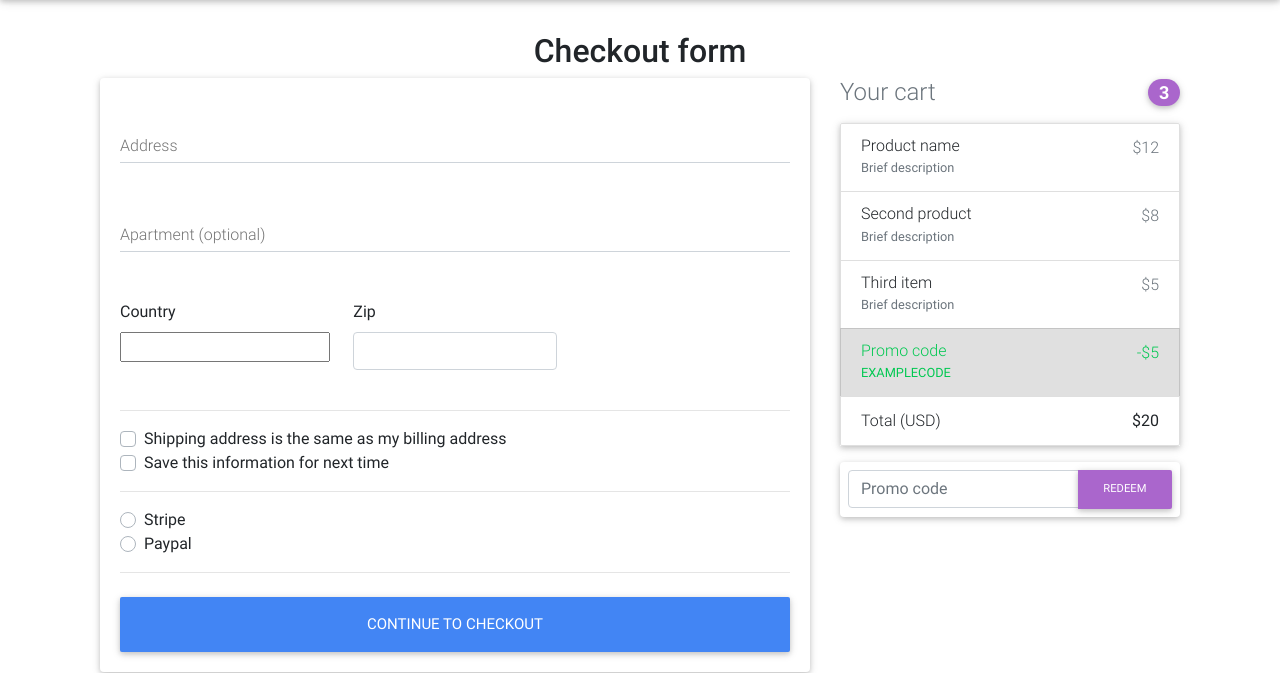
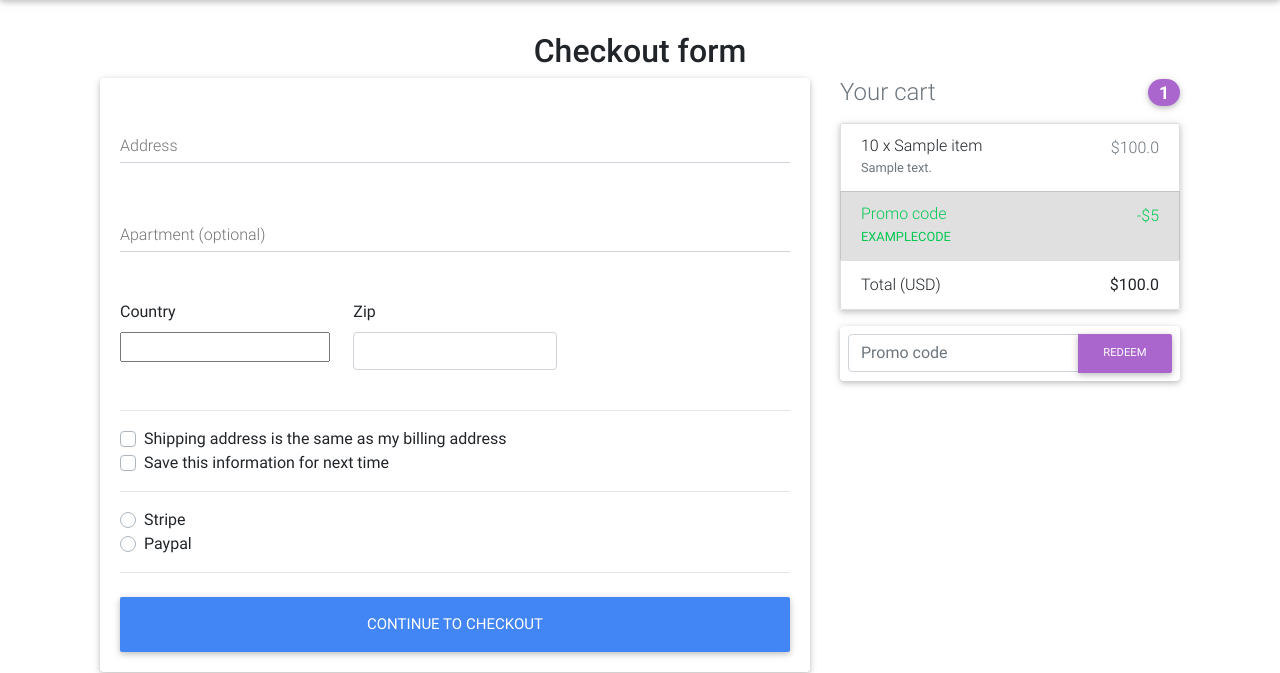
Before and after one commit to amin72/ecommerce_django, a Django app: template templates/checkout.html in a window 1280 px wide. Shown: the part 64-737 px from the top of the page. Run offline with Django 3.2, Linux system fonts and the light colour scheme; the template is opened without the code that fills it: values that come from a table or form of the project are taken from there, others are empty; tables that the repository leaves empty hold one stand-in row (values such as "Sample post"); parts of the project's set-up code (start-up, migrations or seed data) failed here and were passed over; some libraries are stand-ins or nearby versions.

Commit message:
add order to context in CheckoutView. and show items data in checkout.html

```diff
--- a/core/views.py
+++ b/core/views.py
@@ -136,9 +136,11 @@ class CheckoutView(View):
     def get(self, request, *args, **kwargs):
         # form
         form = CheckoutForm()
+        order = Order.objects.get(user=request.user, ordered=False)
 
         context = {
-            'form': form
+            'form': form,
+            'order': order,
         }
         return render(request, 'checkout.html', context)
 
--- a/templates/checkout.html
+++ b/templates/checkout.html
@@ -104,32 +104,25 @@
                 <!-- Heading -->
                 <h4 class="d-flex justify-content-between align-items-center mb-3">
                     <span class="text-muted">Your cart</span>
-                    <span class="badge badge-secondary badge-pill">3</span>
+                    <span class="badge badge-secondary badge-pill">
+                        {{ order.items.count }}
+                    </span>
                 </h4>
 
                 <!-- Cart -->
                 <ul class="list-group mb-3 z-depth-1">
-                    <li class="list-group-item d-flex justify-content-between lh-condensed">
-                        <div>
-                            <h6 class="my-0">Product name</h6>
-                            <small class="text-muted">Brief description</small>
-                        </div>
-                        <span class="text-muted">$12</span>
-                    </li>
-                    <li class="list-group-item d-flex justify-content-between lh-condensed">
-                        <div>
-                            <h6 class="my-0">Second product</h6>
-                            <small class="text-muted">Brief description</small>
-                        </div>
-                        <span class="text-muted">$8</span>
-                    </li>
-                    <li class="list-group-item d-flex justify-content-between lh-condensed">
-                        <div>
-                            <h6 class="my-0">Third item</h6>
-                            <small class="text-muted">Brief description</small>
-                        </div>
-                        <span class="text-muted">$5</span>
-                    </li>
+                    {% for order_item in order.items.all %}
+                        <li class="list-group-item d-flex justify-content-between lh-condensed">
+                            <div>
+                                <h6 class="my-0">
+                                    {{ order_item.quantity }} x {{ order_item.item.title }}
+                                </h6>
+                                <small class="text-muted">{{ order_item.item.description }}</small>
+                            </div>
+                            <span class="text-muted">${{ order_item.get_final_price }}</span>
+                        </li>
+                    {% endfor %}
+
                     <li class="list-group-item d-flex justify-content-between bg-light">
                         <div class="text-success">
                             <h6 class="my-0">Promo code</h6>
@@ -139,7 +132,7 @@
                     </li>
                     <li class="list-group-item d-flex justify-content-between">
                         <span>Total (USD)</span>
-                        <strong>$20</strong>
+                        <strong>${{ order.get_total }}</strong>
                     </li>
                 </ul>
                 <!-- Cart -->
```
